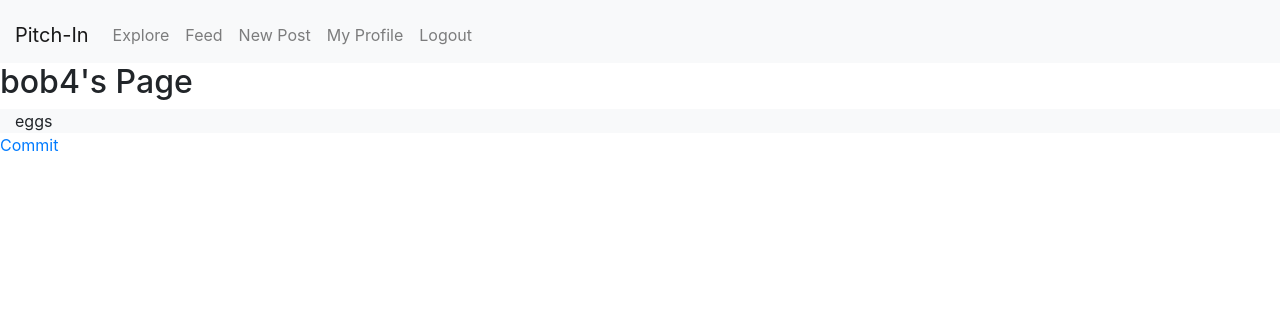
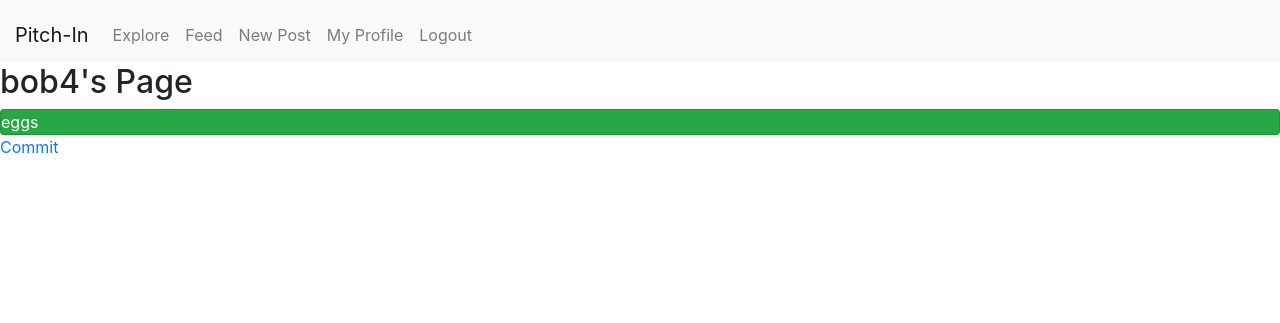
Before and after one commit to maharishi2019/pitch-in-master, a Flask app: page /bob4 in a window 1280 px wide. Shown: the top 323 px of the page. Run offline with Flask 2, Linux system fonts and the light colour scheme; a user stored in the database is signed in; some libraries are stand-ins or nearby versions.

Commit message:
addec ards

```diff
--- a/templates/explore.html
+++ b/templates/explore.html
@@ -23,7 +23,9 @@
     <h2>{{user}}'s Page</h2>
     {% for i in items %}
         <div class="column">
-            <div class="container-fluid bg-light">{{ i }}</div>
+            <div class="card bg-success text-white" color: white">
+                {{ i }}
+            </div>
         </div>
         <a href="{{ url_for('commited', item=i)}}">Commit</a>
     {% endfor %}
```
